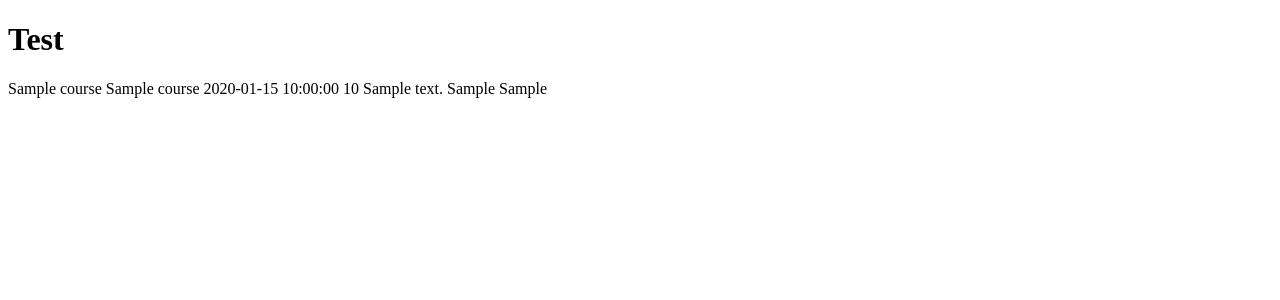
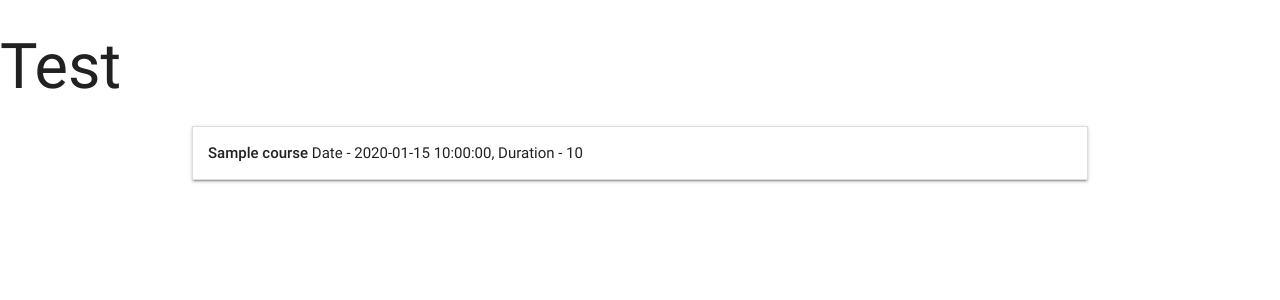
Before and after one commit to damien-meere/Data-Centric-Development-Milestone-Project, a Flask app: page / in a window 1280 px wide. Shown: the top 300 px of the page. Run offline with Flask 2, Linux system fonts and the light colour scheme; a database or web service that is not in the repository returns one stand-in record (values such as "Sample title"); some libraries are stand-ins or nearby versions.

Commit message:
collapsible elements created for each item in database

```diff
--- a/templates/base.html
+++ b/templates/base.html
@@ -1,6 +1,10 @@
 <!DOCTYPE html>
 <html lang="en">
 <head>
+    <link href="https://fonts.googleapis.com/icon?family=Material+Icons" rel="stylesheet">
+	<link rel="stylesheet" href="https://cdnjs.cloudflare.com/ajax/libs/materialize/0.100.2/css/materialize.min.css">
+	<link rel="stylesheet" href="{{url_for('static', filename='css/style.css')}}" type="text/css" />
+
     <meta charset="UTF-8">
     <meta name="viewport" content="width=device-width, initial-scale=1.0">
     <meta http-equiv="X-UA-Compatible" content="ie=edge">
@@ -8,8 +12,18 @@
 </head>
 <body>
     <h1>Test</h1>
+    <div class="container">
     {% block content %}
 
     {% endblock %}
+    </div>
+    <!--Import jQuery before materialize.js-->
+	<script src="https://cdnjs.cloudflare.com/ajax/libs/jquery/3.2.1/jquery.min.js"></script>
+	<script src="https://cdnjs.cloudflare.com/ajax/libs/materialize/0.100.2/js/materialize.min.js"></script>
+    <script type="text/javascript">
+		$(document).ready(function() {
+            $('.collapsible').collapsible();
+        });
+	</script>
 </body>
 </html>
--- a/templates/courses.html
+++ b/templates/courses.html
@@ -1,12 +1,42 @@
 {% extends 'base.html' %}
 {% block content %}
-    {% for course in courses %}
-        {{course.course_name}}
-        {{course.category_name}}
-        {{course.date}}
-        {{course.duration}}
-        {{course.course_description}}
-        {{course.max_subscriber}}
-        {{course.subscriber_list}}
-    {% endfor%}
+
+
+
+
+
+<ul class="collapsible" data-collapsible="accordion">
+	{% for course in courses %}
+	<li>
+		<div class="collapsible-header">
+			<div class="col s3">
+                {% if course.category_name == "technical" %}
+                    <i class="material-icons">build</i>
+                {% elif course.category_name == "soft-skills" %}
+                    <i class="material-icons">group</i>
+                {% elif course.category_name == "professional" %}
+                    <i class="material-icons">thumb_up</i>
+                {% endif %}
+			</div>
+			<div class="task_header col s9">
+				<strong>{{course.course_name}} </strong> Date - {{course.date}}, Duration - {{course.duration}}
+			</div>
+		</div>
+		<div class="collapsible-body">
+			<span>{{course.course_description}}</span>
+            <span>{{course.max_subscriber}}</span>
+            <span>{{course.subscriber_list}}</span>
+		</div>
+	</li>
+	{% endfor %}
+</ul>
+
+
+
+
+
+
+
+
+
 {% endblock %}
```
